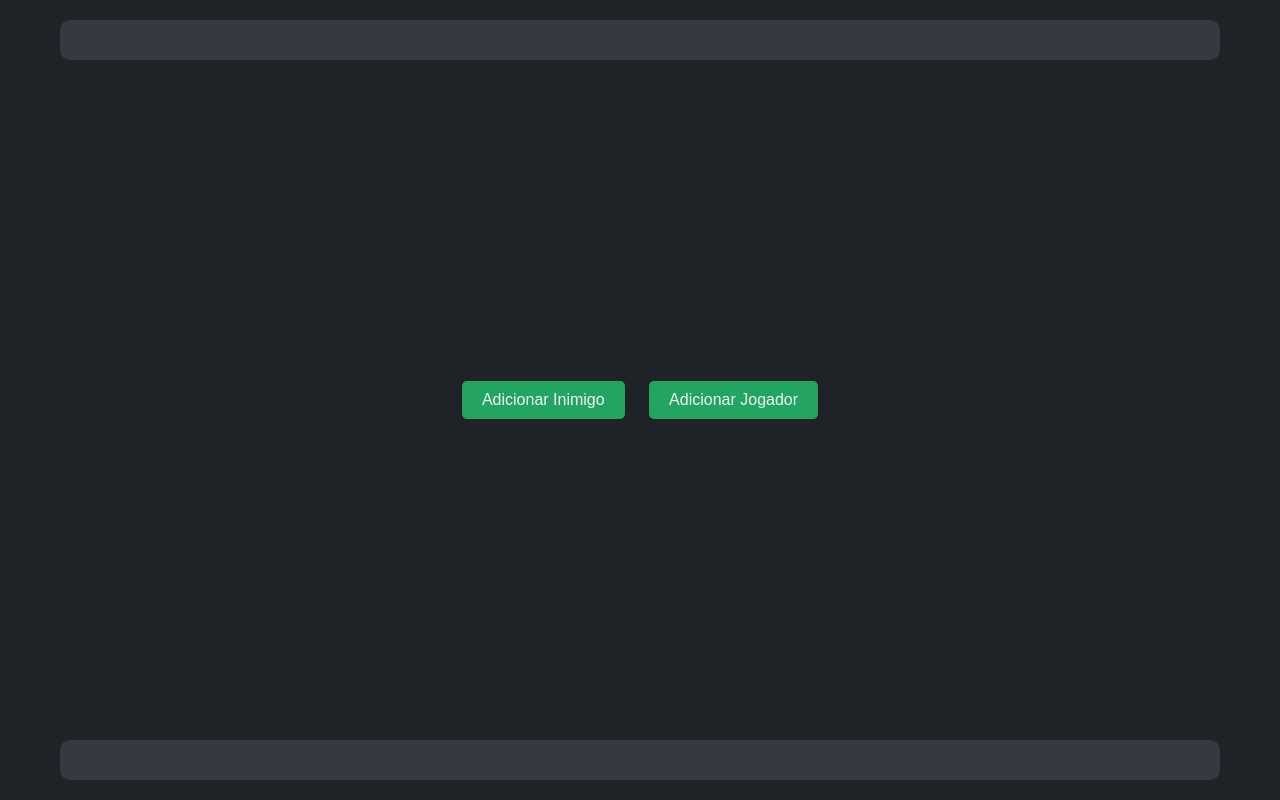
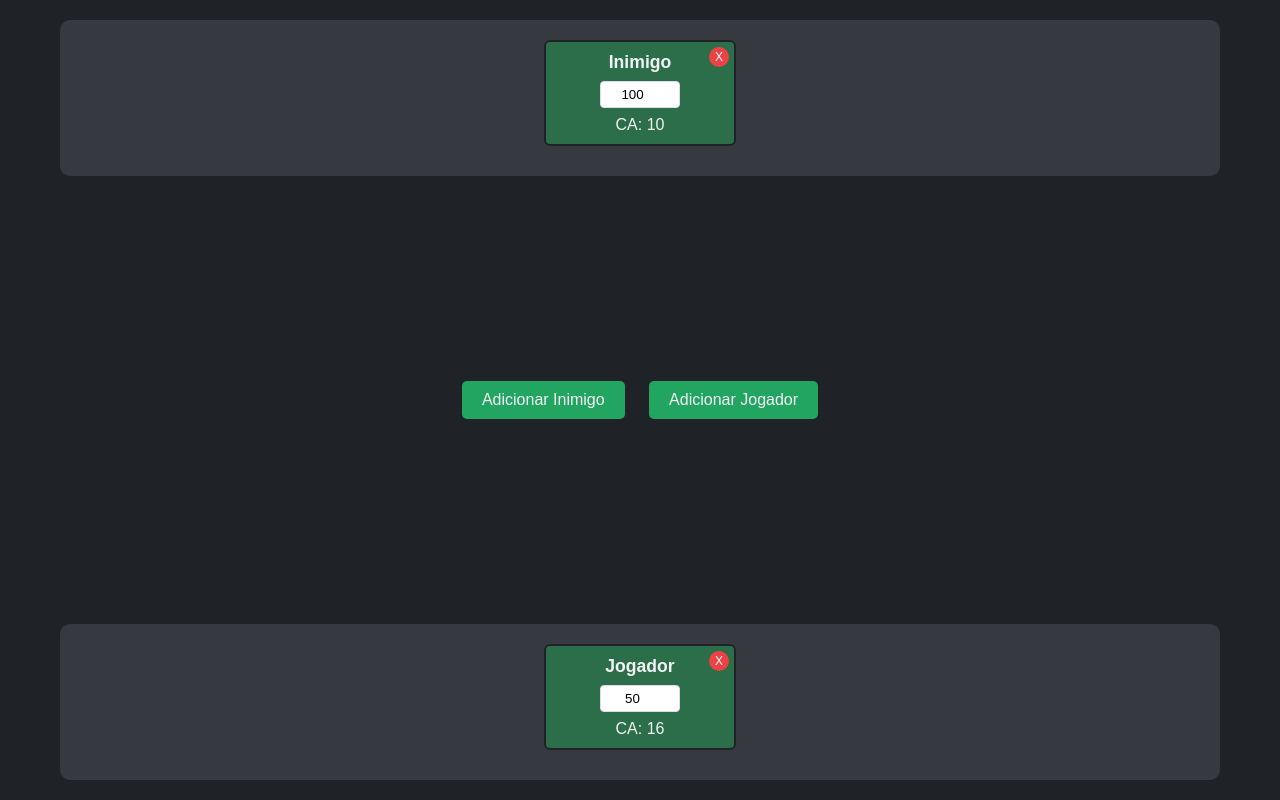
Before and after one commit to Rickzin-o/Simple-Battle-Tracker, a plain HTML site: page index.html in a window 1280 px wide. Drawn offline with Linux system fonts and the light colour scheme.

Commit message:
feat: adiciona cards iniciais ao abrir o site

```diff
--- a/index.html
+++ b/index.html
@@ -10,6 +10,12 @@
     <div class="container">
         <div id="main-content">
             <div id="enemy-list">
+                <div class="creature-card enemy-card">
+                <span class="creature-name">Inimigo</span>
+                <input class="creature-hp" placeholder="HP" type="number" value="100" min="0" max="100">
+                <span class="creature-ac">CA: 10</span>
+                <button class="remove-btn">X</button>
+                </div>
             </div>
             <div id="background-section">
                  <div id="action-buttons">
@@ -19,6 +25,12 @@
                 <img id="background-image">
             </div>
             <div id="player-list">
+                <div class="creature-card player-card">
+                <span class="creature-name">Jogador</span>
+                <input class="creature-hp" placeholder="HP" type="number" value="50" min="0" max="50">
+                <span class="creature-ac">CA: 16</span>
+                <button class="remove-btn">X</button>
+                </div>
             </div>
         </div>
     </div>
--- a/main.js
+++ b/main.js
@@ -103,5 +103,3 @@ function handleFormSubmit(event, type) {
 // Adiciona os event listeners aos formulários, passando o tipo de criatura
 enemyForm.addEventListener('submit', (event) => handleFormSubmit(event, 'enemy'));
 playerForm.addEventListener('submit', (event) => handleFormSubmit(event, 'player'));
-
-// A função antiga 'removerCriatura' não é mais necessária, pois a remoção é tratada por card.
```
